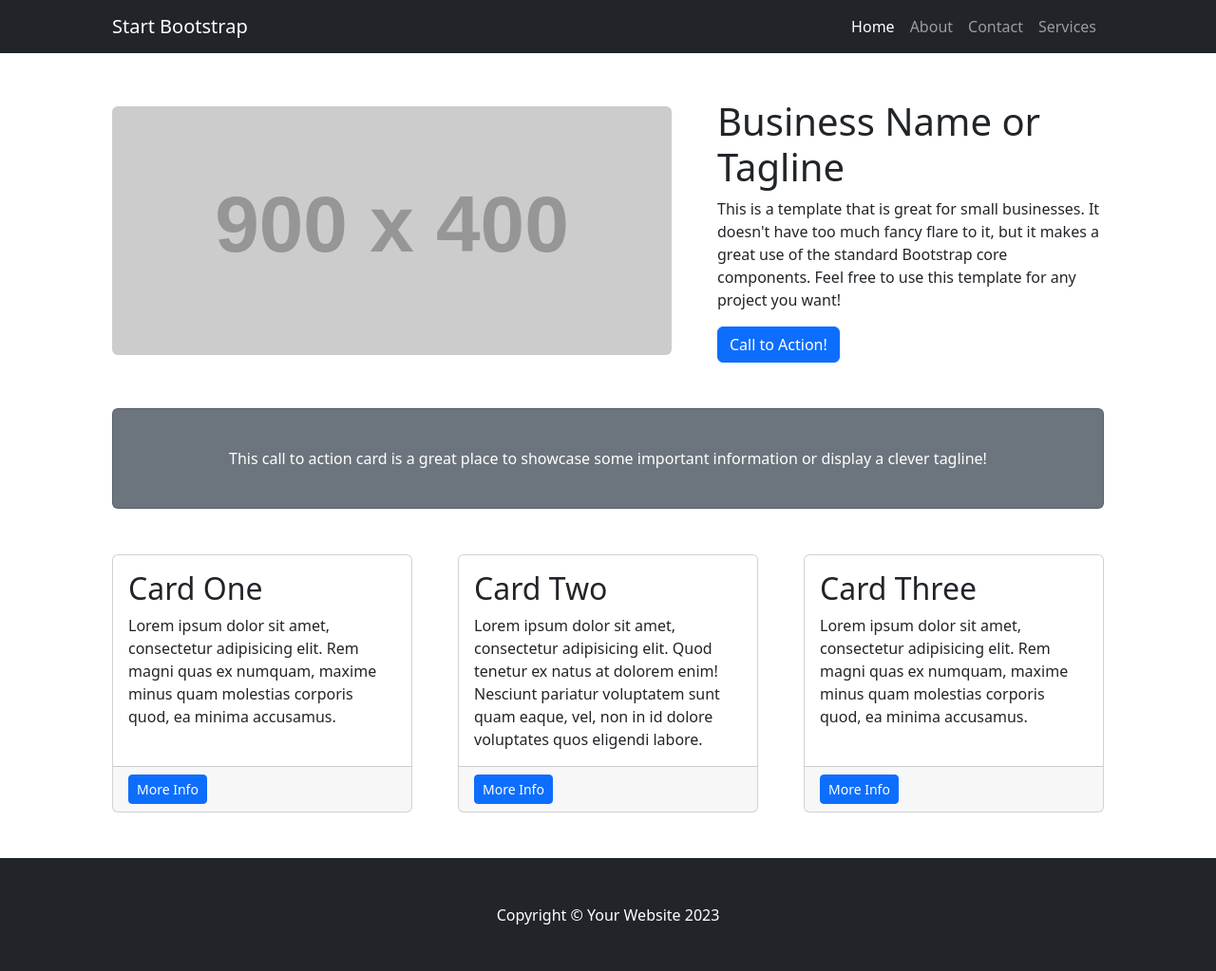
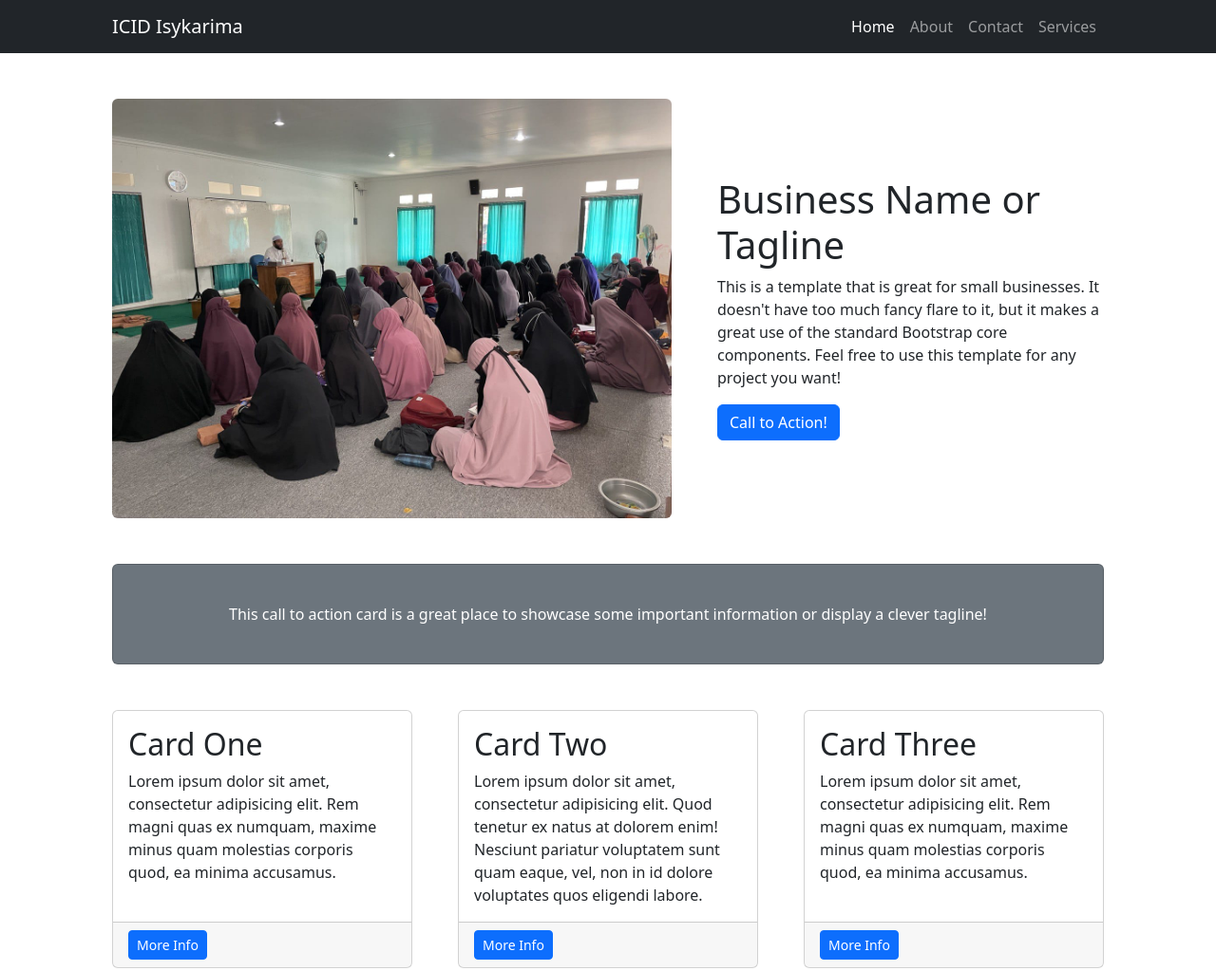
Before and after one commit to chaturap/icid, a plain HTML site: page index.html in a window 1280 px wide. Shown: the top 1023 px of the page at 95% size. Drawn offline with nearby package versions, Linux system fonts and the light colour scheme; placeholder pictures from the web are drawn by us.

Commit message:
banyak perubahan

```diff
--- a/index.html
+++ b/index.html
@@ -7,7 +7,7 @@
         <meta name="author" content="" />
         <title>ICID - Isykarima</title>
         <!-- Favicon-->
-        <link rel="icon" type="image/x-icon" href="assets/favicon.ico" />
+        <link rel="icon" type="image/x-icon" href="assets/icid-ico.png" />
         <!-- Core theme CSS (includes Bootstrap)-->
         <link href="css/styles.css" rel="stylesheet" />
     </head>
@@ -15,7 +15,7 @@
         <!-- Responsive navbar-->
         <nav class="navbar navbar-expand-lg navbar-dark bg-dark">
             <div class="container px-5">
-                <a class="navbar-brand" href="#!">Start Bootstrap</a>
+                <a class="navbar-brand" href="#!">ICID Isykarima</a>
                 <button class="navbar-toggler" type="button" data-bs-toggle="collapse" data-bs-target="#navbarSupportedContent" aria-controls="navbarSupportedContent" aria-expanded="false" aria-label="Toggle navigation"><span class="navbar-toggler-icon"></span></button>
                 <div class="collapse navbar-collapse" id="navbarSupportedContent">
                     <ul class="navbar-nav ms-auto mb-2 mb-lg-0">
@@ -31,7 +31,7 @@
         <div class="container px-4 px-lg-5">
             <!-- Heading Row-->
             <div class="row gx-4 gx-lg-5 align-items-center my-5">
-                <div class="col-lg-7"><img class="img-fluid rounded mb-4 mb-lg-0" src="https://dummyimage.com/900x400/dee2e6/6c757d.jpg" alt="..." /></div>
+                <div class="col-lg-7"><img class="img-fluid rounded mb-4 mb-lg-0" src="./assets/kajian 1.jpg" alt="..." /></div>
                 <div class="col-lg-5">
                     <h1 class="font-weight-light">Business Name or Tagline</h1>
                     <p>This is a template that is great for small businesses. It doesn't have too much fancy flare to it, but it makes a great use of the standard Bootstrap core components. Feel free to use this template for any project you want!</p>
```
Also changed, not shown: assets/berkuda.jpg (added), assets/icid-ico.png (added), assets/kajian 1.jpg (added), assets/kajian 2.jpg (added), assets/ustadahzs.jpg (added), assets/ustadzs.jpg (added), assets/wisuda putri.jpg (added).
